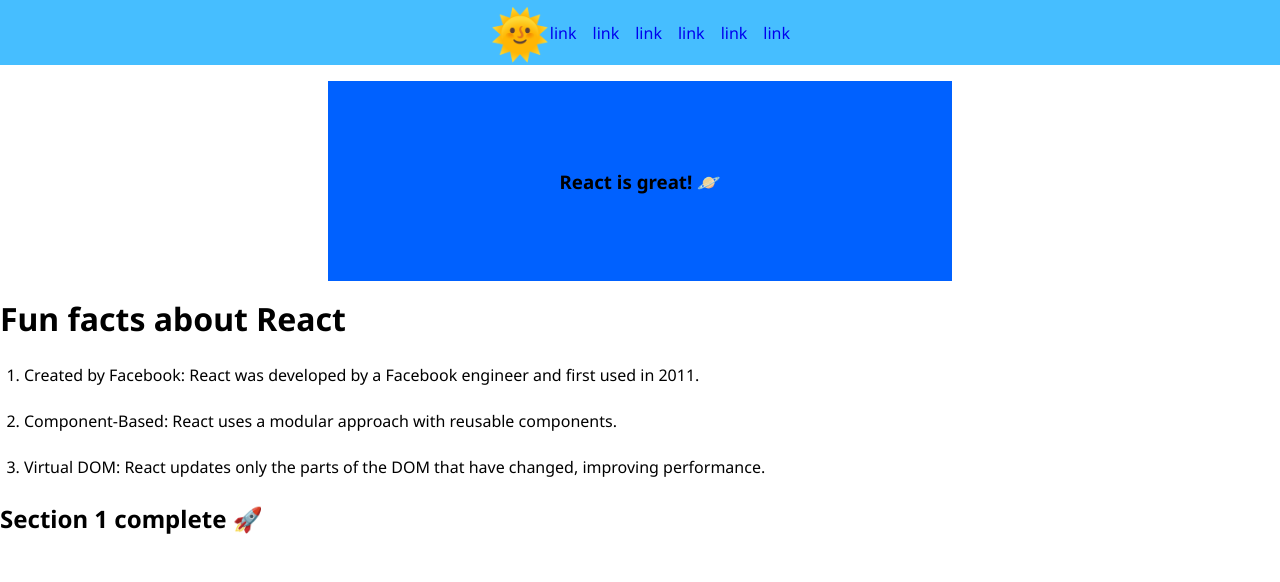
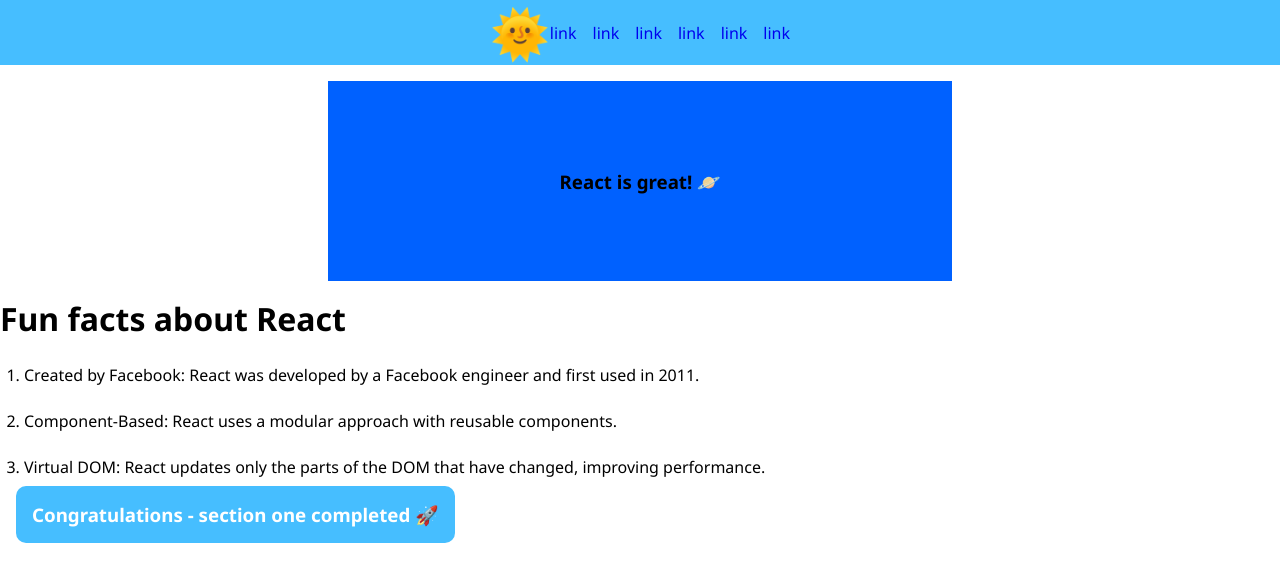
Before and after one commit to SalvatoreMangiacotti/react-js, a React (Vite) app: page / in a window 1280 px wide. Shown: the top 582 px of the page. Built offline with nearby package versions, Linux system fonts and the light colour scheme.

Commit message:
Section one Complete

```diff
--- a/src/components/Main.jsx
+++ b/src/components/Main.jsx
@@ -25,7 +25,7 @@
 
             </ol>
 
-            <h2>Section 1 complete 🚀</h2>
+            <h3 className="section_one_complete">Congratulations - section one completed 🚀</h3>
 
         </main>
 
```
